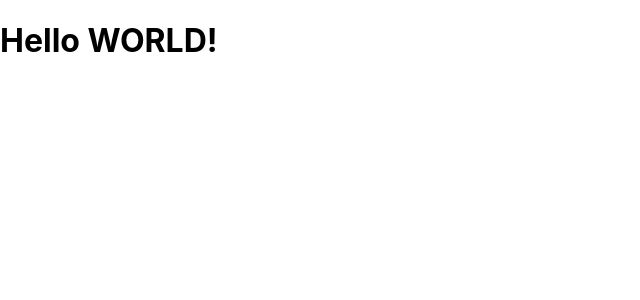
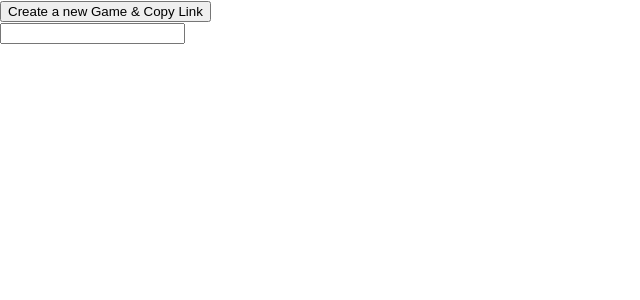
Before and after one commit to kvietcong/UKG-Hackathon, a React (Create React App) app: page / in a window 1280 px wide. Shown: the top 300 px of the page, without its empty margins (0-640 px from the left). Built offline with nearby package versions, Linux system fonts and the light colour scheme.

Commit message:
Add basic React code

```diff
--- a/src/App.jsx
+++ b/src/App.jsx
@@ -3,6 +3,7 @@ import { ContextProvider } from "./Context";
 import { BrowserRouter as Router, Switch, Route } from "react-router-dom";
 
 import Home from "./components/Home";
+import SomeOtherPage from "./components/SomeOtherPage";
 
 function App() {
     return (
@@ -11,6 +12,7 @@ function App() {
                 <Router>
                     <Switch>
                         <Route exact path="/" component={Home}/>
+                        <Route exact path="/:id" component={SomeOtherPage}/>
                     </Switch>
                 </Router>
             </ContextProvider>
--- a/src/components/Home.jsx
+++ b/src/components/Home.jsx
@@ -6,7 +6,9 @@ const Home = () => {
 
     return (
         <main className="home">
-            <h1>Hello WORLD!</h1>
+            <button>Create a new Game & Copy Link</button>
+            <div></div>
+            <input />
         </main>
     );
 };
--- /dev/null
+++ b/src/components/SomeOtherPage.jsx
@@ -0,0 +1,16 @@
+import { Context } from "../Context";
+import React, { useContext } from "react";
+import { useParams } from "react-router";
+
+const SomeOtherPage = () => {
+    const { user } = useContext(Context);
+    const {id} = useParams()
+
+    return (
+        <main className="home">
+            This is my other component, we're accessing game with ID: {id}
+        </main>
+    );
+};
+
+export default SomeOtherPage;
```
Also changed, not shown: 1 other file (tests, documents, lock files or other folders).
